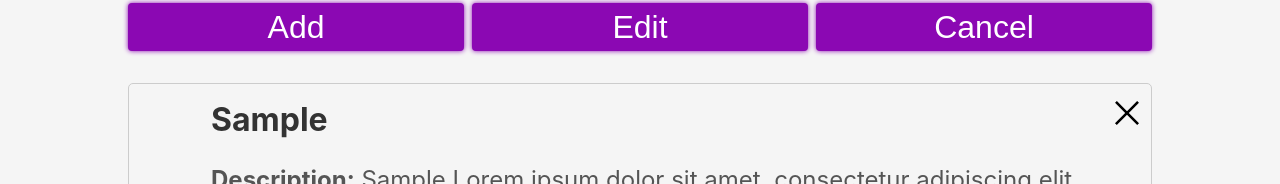
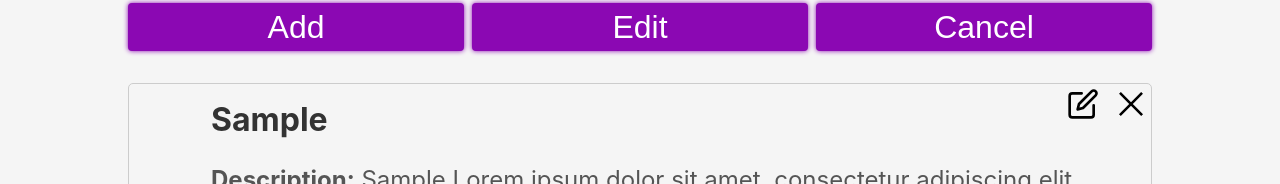
Before and after one commit to Honchar007/todo-react-redux-typescript, a React (Create React App) app: page / in a window 1280 px wide. Both pictures are taken after typing "Sample", "Sample" into the empty fields and a click on the button "Add". Shown: the part 353-537 px from the top of the page. Built offline with nearby package versions, Linux system fonts and the light colour scheme.

Commit message:
add editOnMode and edit button

```diff
--- a/src/app/components/TodoItem/TodoItem.scss
+++ b/src/app/components/TodoItem/TodoItem.scss
@@ -96,8 +96,12 @@
   }
 
   .close {
+    display: flex;
+    justify-content: flex-end;
+    align-items: center;
+    gap: 1rem;
     position: absolute;
-    right: 0.5rem;
+    right: 0.25rem;
     top: 0.5rem;
     width: 2rem;
     height: 2rem;
--- a/src/app/components/TodoItem/TodoItem.tsx
+++ b/src/app/components/TodoItem/TodoItem.tsx
@@ -8,8 +8,11 @@ import './TodoItem.scss';
 
 // assets
 import close from '../../assets/close.svg';
+import edit from '../../assets/edit.svg';
+
+
 import { useAppDispatch } from "../../store/hooks";
-import { removeTodo } from "../../store/todoSlicer";
+import { editModeOn, removeTodo } from "../../store/todoSlicer";
 
 function TodoItem ({ id, checked, name, description, date }: toDo) {
   const dispatch = useAppDispatch();
@@ -22,6 +25,10 @@ function TodoItem ({ id, checked, name, description, date }: toDo) {
   const handleRemove = (): void => {
     console.log('remove');
     dispatch(removeTodo(id as string))
+  }
+
+  const handleEdit = (): void => {
+    dispatch(editModeOn({ id, checked, name, description, date }));
   }
 
   return (
@@ -43,11 +50,19 @@ function TodoItem ({ id, checked, name, description, date }: toDo) {
           {new Date(date as string).toLocaleDateString()}
         </div>
       </div>
-      <div
-        onClick={handleRemove}
-        className="close"
-      >
-        <img src={close} alt="close" />
+      <div className="close">
+        <div
+          onClick={handleEdit}
+          className=""
+        >
+          <img src={edit} alt="edit" />
+        </div>
+        <div
+          onClick={handleRemove}
+          className=""
+        >
+          <img src={close} alt="close" />
+        </div>
       </div>
     </div>
   );
--- a/src/app/store/todoSlicer.ts
+++ b/src/app/store/todoSlicer.ts
@@ -1,4 +1,4 @@
-import { createAsyncThunk, createSlice } from "@reduxjs/toolkit";
+import { createAsyncThunk, createSlice, PayloadAction } from "@reduxjs/toolkit";
 
 // models
 import toDo from "../models/todo";
@@ -6,19 +6,19 @@ import toDo from "../models/todo";
 interface MainState {
   todos: toDo[],
   loading: Boolean,
+  edit: {
+    curr: toDo | {},
+    editMode: Boolean,
+  }
 }
 
 const initialState: MainState = {
-  todos: [
-    {
-      name: 'Fuck',
-      description: 'Fuck',
-      date: new Date().toISOString(),
-      id: 'asdasd',
-      checked: false,
-    }
-  ],
+  todos: [],
   loading: false,
+  edit: {
+    curr: {},
+    editMode: false,
+  }
 };
 
 export const fetchTodos = createAsyncThunk('fetch/todos', async () => {
@@ -41,7 +41,12 @@ export const removeTodo = createAsyncThunk('remove/todo', async (id: string) =>
 const todoSlicer = createSlice({
   name: 'todos',
   initialState,
-  reducers: {},
+  reducers: {
+    editModeOn(state, action: PayloadAction<toDo>) {
+      state.edit.editMode = true;
+      state.edit.curr = action.payload;
+    }
+  },
   extraReducers: builder => {
     builder.addCase(fetchTodos.fulfilled, (state, action) => {
       state.todos = [...action.payload];
@@ -83,5 +88,6 @@ const todoSlicer = createSlice({
 
 export const selectTodos = (state: MainState) => state.todos;
 export const selectLoading = (state: MainState) => state.loading;
+export const { editModeOn } = todoSlicer.actions;
 
 export default todoSlicer.reducer;
```
Also changed, not shown: src/app/assets/edit.svg (added).
